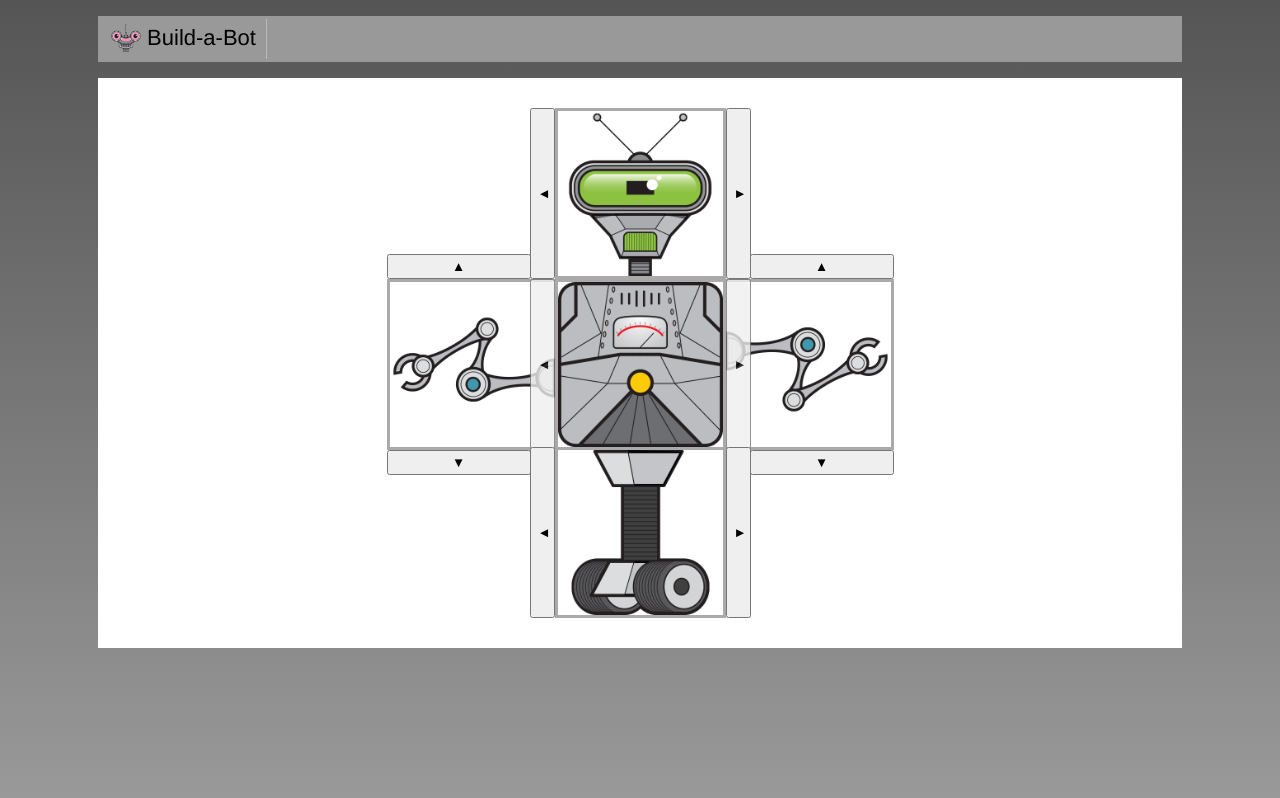
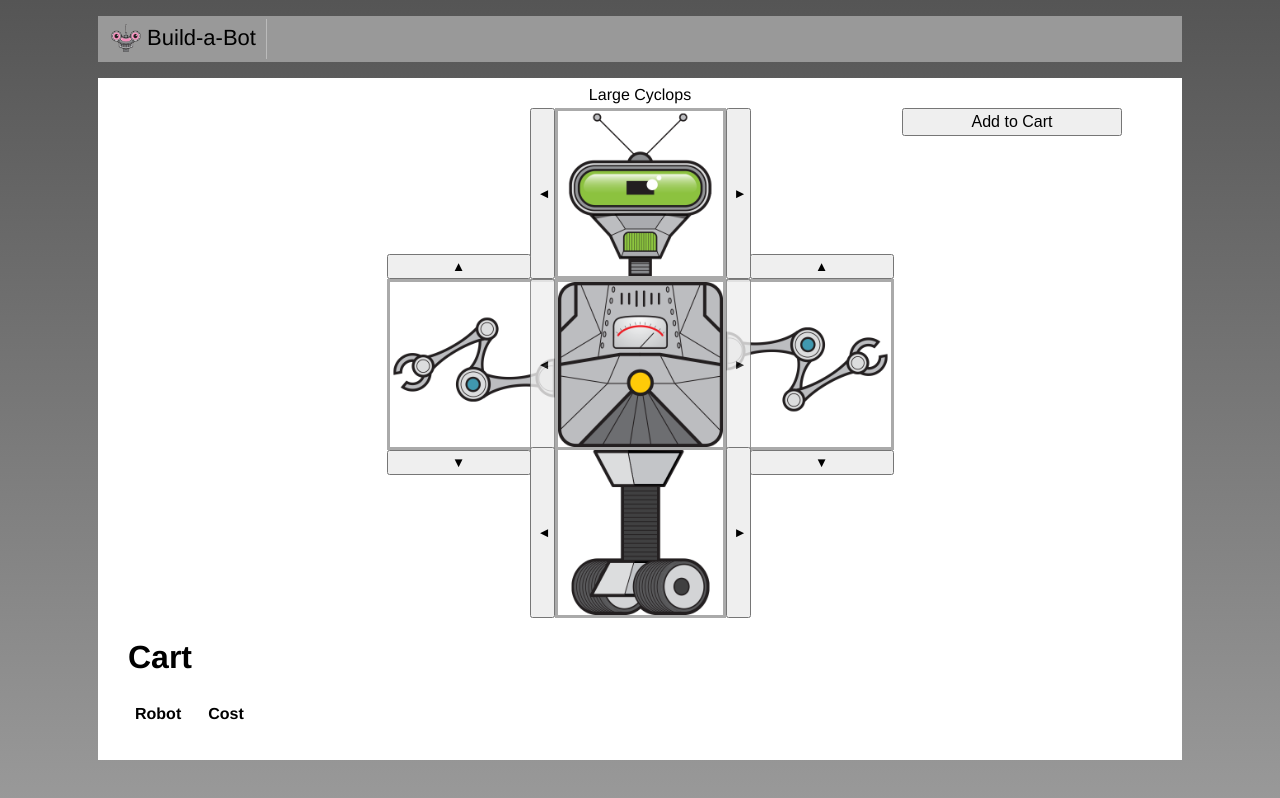
Before and after one commit to Dheavyman/bot-vue, a Vue app: page / in a window 1280 px wide. Built offline with nearby package versions, Linux system fonts and the light colour scheme.

Commit message:
add sales cart

```diff
--- a/package.json
+++ b/package.json
@@ -8,6 +8,8 @@
     "lint": "vue-cli-service lint"
   },
   "dependencies": {
+    "node-sass": "^4.11.0",
+    "sass-loader": "^7.1.0",
     "vue": "^2.5.22"
   },
   "devDependencies": {
--- a/src/App.vue
+++ b/src/App.vue
@@ -33,6 +33,9 @@ body {
   background: linear-gradient(to bottom, #555555, #999999);
   background-attachment: fixed;
 }
+</style>
+
+<style scoped>
 #app {
   font-family: 'Avenir', Helvetica, Arial, sans-serif;
 }
--- a/src/components/build/RobotBuilder.vue
+++ b/src/components/build/RobotBuilder.vue
@@ -1,35 +1,57 @@
 <template>
-  <div>
+  <div class="content">
+    <button @click="addToCart()" class="add-to-cart">Add to Cart</button>
     <div class="top-row">
-      <div class="top part">
-        <img v-bind:src="availableParts.heads[0].src" title="head"/>
-        <button class="prev-selector">&#9668;</button>
-        <button class="next-selector">&#9658;</button>
+      <div :class="['top', 'part', saleBorderClass]">
+        <div class="robot-name">
+          {{selectedRobot.head.title}}
+          <span v-if="selectedRobot.head.onSale" class="sale">Sale!</span>
+        </div>
+        <img :src="selectedRobot.head.src" title="head"/>
+        <button @click="selectPreviousHead()" class="prev-selector">&#9668;</button>
+        <button @click="selectNextHead()" class="next-selector">&#9658;</button>
       </div>
     </div>
     <div class="middle-row">
       <div class="left part">
-        <img v-bind:src="availableParts.arms[0].src" title="left arm"/>
-        <button class="prev-selector">&#9650;</button>
-        <button class="next-selector">&#9660;</button>
+        <img :src="selectedRobot.leftArm.src" title="left arm"/>
+        <button @click="selectPreviousLeftArm()" class="prev-selector">&#9650;</button>
+        <button @click="selectNextLeftArm()" class="next-selector">&#9660;</button>
       </div>
       <div class="center part">
-        <img v-bind:src="availableParts.torsos[0].src" title="left arm"/>
-        <button class="prev-selector">&#9668;</button>
-        <button class="next-selector">&#9658;</button>
+        <img :src="selectedRobot.torso.src" title="left arm"/>
+        <button @click="selectPreviousTorso()" class="prev-selector">&#9668;</button>
+        <button @click="selectNextTorso()" class="next-selector">&#9658;</button>
       </div>
       <div class="right part">
-        <img v-bind:src="availableParts.arms[0].src" title="left arm"/>
-        <button class="prev-selector">&#9650;</button>
-        <button class="next-selector">&#9660;</button>
+        <img :src="selectedRobot.rightArm.src" title="left arm"/>
+        <button @click="selectPreviousRightArm()" class="prev-selector">&#9650;</button>
+        <button @click="selectNextRightArm()" class="next-selector">&#9660;</button>
       </div>
     </div>
     <div class="bottom-row">
       <div class="bottom part">
-        <img v-bind:src="availableParts.bases[0].src" title="left arm"/>
-        <button class="prev-selector">&#9668;</button>
-        <button class="next-selector">&#9658;</button>
+        <img :src="selectedRobot.base.src" title="left arm"/>
+        <button @click="selectPreviousBase()" class="prev-selector">&#9668;</button>
+        <button @click="selectNextBase()" class="next-selector">&#9658;</button>
       </div>
+    </div>
+    <div>
+      <h1>Cart</h1>
+      <table>
+        <thead>
+          <tr>
+            <th>Robot</th>
+            <th class="cost">Cost</th>
+          </tr>
+        </thead>
+        <tbody>
+          <tr v-for="(robot, index) in cart" :key="index">
+            <td>{{robot.head.title}}</td>
+            <td class="cost">{{robot.cost}}</td>
+          </tr>
+        </tbody>
+      </table>
     </div>
   </div>
 </template>
@@ -37,23 +59,115 @@
 <script>
 import availableParts from '../../data/parts';
 
+const getPreviousValidIndex = (index, length) => {
+  const decrementedIndex = index - 1;
+  return decrementedIndex < 0 ? length - 1 : decrementedIndex;
+};
+
+const getNextValidIndex = (index, length) => {
+  const incrementedIndex = index + 1;
+  return incrementedIndex > length - 1 ? 0 : incrementedIndex;
+};
+
 export default {
   name: 'RobotBuilder',
   data() {
-    return { availableParts };
+    return {
+      availableParts,
+      cart: [],
+      selectedHeadIndex: 0,
+      selectedLeftArmIndex: 0,
+      selectedTorsoIndex: 0,
+      selectedRightArmIndex: 0,
+      selectedBaseIndex: 0,
+    };
+  },
+  computed: {
+    selectedRobot() {
+      return {
+        head: availableParts.heads[this.selectedHeadIndex],
+        leftArm: availableParts.arms[this.selectedLeftArmIndex],
+        torso: availableParts.torsos[this.selectedTorsoIndex],
+        rightArm: availableParts.arms[this.selectedRightArmIndex],
+        base: availableParts.bases[this.selectedBaseIndex],
+      };
+    },
+    saleBorderClass() {
+      return this.selectedRobot.head.onSale ? 'sale-border' : '';
+    },
+  },
+  methods: {
+    addToCart() {
+      const robot = this.selectedRobot;
+      const cost = robot.head.cost + robot.leftArm.cost + robot.torso.cost
+        + robot.rightArm.cost + robot.base.cost;
+
+      this.cart.push(Object.assign({}, robot, { cost }));
+    },
+    selectNextHead() {
+      this.selectedHeadIndex = getNextValidIndex(
+        this.selectedHeadIndex, availableParts.heads.length,
+      );
+    },
+    selectPreviousHead() {
+      this.selectedHeadIndex = getPreviousValidIndex(
+        this.selectedHeadIndex, availableParts.heads.length,
+      );
+    },
+    selectNextLeftArm() {
+      this.selectedLeftArmIndex = getNextValidIndex(
+        this.selectedLeftArmIndex, availableParts.arms.length,
+      );
+    },
+    selectPreviousLeftArm() {
+      this.selectedLeftArmIndex = getPreviousValidIndex(
+        this.selectedLeftArmIndex, availableParts.arms.length,
+      );
+    },
+    selectNextTorso() {
+      this.selectedTorsoIndex = getNextValidIndex(
+        this.selectedTorsoIndex, availableParts.torsos.length,
+      );
+    },
+    selectPreviousTorso() {
+      this.selectedTorsoIndex = getPreviousValidIndex(
+        this.selectedTorsoIndex, availableParts.torsos.length,
+      );
+    },
+    selectNextRightArm() {
+      this.selectedRightArmIndex = getNextValidIndex(
+        this.selectedRightArmIndex, availableParts.arms.length,
+      );
+    },
+    selectPreviousRightArm() {
+      this.selectedRightArmIndex = getPreviousValidIndex(
+        this.selectedRightArmIndex, availableParts.arms.length,
+      );
+    },
+    selectNextBase() {
+      this.selectedBaseIndex = getNextValidIndex(
+        this.selectedBaseIndex, availableParts.heads.length,
+      );
+    },
+    selectPreviousBase() {
+      this.selectedBaseIndex = getPreviousValidIndex(
+        this.selectedBaseIndex, availableParts.heads.length,
+      );
+    },
   },
 };
 </script>
 
-<style scoped>
+<style lang="scss" scoped>
 .part {
   position: relative;
   width:165px;
   height:165px;
   border: 3px solid #aaa;
-}
-.part img {
-  width:165px;
+
+  img {
+    width:165px;
+  }
 }
 .top-row {
   display:flex;
@@ -73,15 +187,48 @@ export default {
 }
 .left {
   border-right: none;
+
+  img {
+    transform: rotate(-90deg);
+  }
+
+  .prev-selector {
+    top: -28px;
+    left: -3px;
+    width: 144px;
+    height: 25px;
+  }
+
+  .next-selector {
+    top: auto;
+    bottom: -28px;
+    left: -3px;
+    width: 144px;
+    height: 25px;
+  }
 }
 .right {
   border-left: none;
-}
-.left img {
-  transform: rotate(-90deg);
-}
-.right img {
-  transform: rotate(90deg);
+
+  img {
+    transform: rotate(90deg);
+  }
+
+  .prev-selector {
+    top: -28px;
+    left: 24px;
+    width: 144px;
+    height: 25px;
+  }
+
+  .next-selector {
+    top: auto;
+    bottom: -28px;
+    left: 24px;
+    right: -3px;
+    width: 144px;
+    height: 25px;
+  }
 }
 .bottom {
   border-top: none;
@@ -105,33 +252,34 @@ export default {
 .center .prev-selector, .center .next-selector {
   opacity:0.8;
 }
-.left .prev-selector {
-  top: -28px;
-  left: -3px;
-  width: 144px;
-  height: 25px;
+.robot-name {
+  position: absolute;
+  top: -25px;
+  text-align: center;
+  width: 100%;
 }
-.left .next-selector {
-  top: auto;
-  bottom: -28px;
-  left: -3px;
-  width: 144px;
-  height: 25px;
+.sale {
+  color: red;
 }
-.right .prev-selector {
-  top: -28px;
-  left: 24px;
-  width: 144px;
-  height: 25px;
+.content {
+  position: relative;
 }
-.right .next-selector {
-  top: auto;
-  bottom: -28px;
-  left: 24px;
-  width: 144px;
-  height: 25px;
+.add-to-cart {
+  position: absolute;
+  right: 30px;
+  width: 220px;
+  padding: 3px;
+  font-size: 16px;
 }
-.right .next-selector {
-  right: -3px;
+td, th {
+  text-align: left;
+  padding: 5px;
+  padding-right: 20px;
+}
+.cost {
+  text-align: right;
+}
+.sale-border {
+  border: 3px solid red;
 }
 </style>
```
Also changed, not shown: 1 other file (tests, documents, lock files or other folders).
